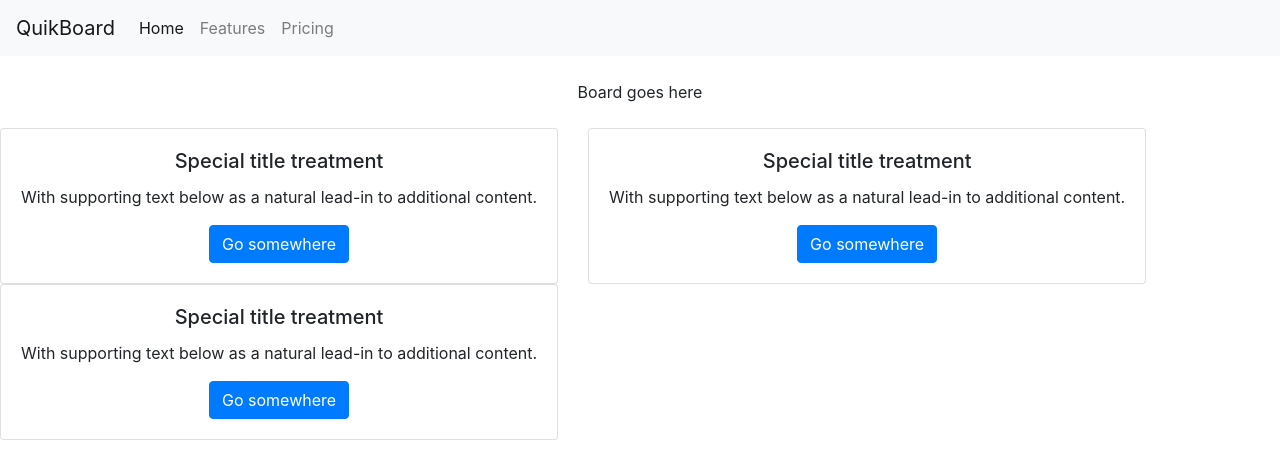
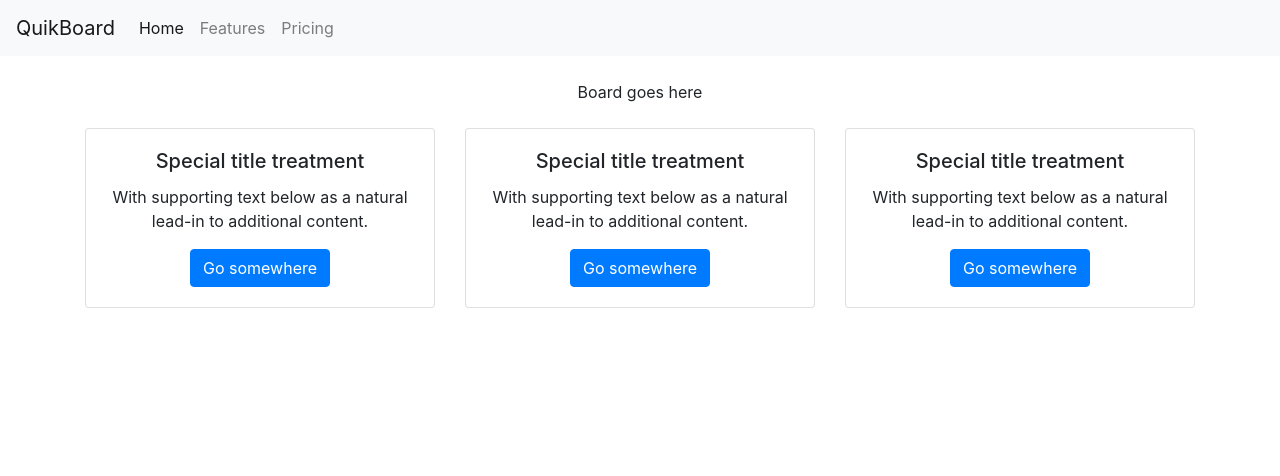
Before and after one commit to rayyanh/kanban-app, a React (Create React App) app in the folder kanban-app/: page / in a window 1280 px wide. Shown: the top 476 px of the page. Built offline with nearby package versions, Linux system fonts and the light colour scheme.

Commit message:
new edit

```diff
--- a/kanban-app/src/App.js
+++ b/kanban-app/src/App.js
@@ -26,13 +26,10 @@
 			</ul>
 		</div>
 		</nav>
-			<Board>
-			</Board>
-				<div className="row">
+			<Board/>
+			<div className="container">
 				<Column/>
-				<Column/>
-				<Column/>
-				</div>
+			</div>
 	</div>
 	);
 }
--- a/kanban-app/src/components/column.js
+++ b/kanban-app/src/components/column.js
@@ -3,8 +3,26 @@
 export default class Column extends Component {
     render() {
         return (
-            <div>
-                    <div className="col-12">
+            <div className="row">
+                <div className="col-lg-4">
+                    <div className="card">
+                        <div className="card-body">
+                            <h5 className="card-title">Special title treatment</h5>
+                            <p className="card-text">With supporting text below as a natural lead-in to additional content.</p>
+                            <a href="#" className="btn btn-primary">Go somewhere</a>
+                        </div>
+                    </div>
+                </div>
+                <div className="col-lg-4">
+                    <div className="card">
+                        <div className="card-body">
+                            <h5 className="card-title">Special title treatment</h5>
+                            <p className="card-text">With supporting text below as a natural lead-in to additional content.</p>
+                            <a href="#" className="btn btn-primary">Go somewhere</a>
+                        </div>
+                    </div>
+                </div>
+                <div className="col-lg-4">
                     <div className="card">
                         <div className="card-body">
                             <h5 className="card-title">Special title treatment</h5>
```
Lines whose indentation alone changed are shown as unchanged.
